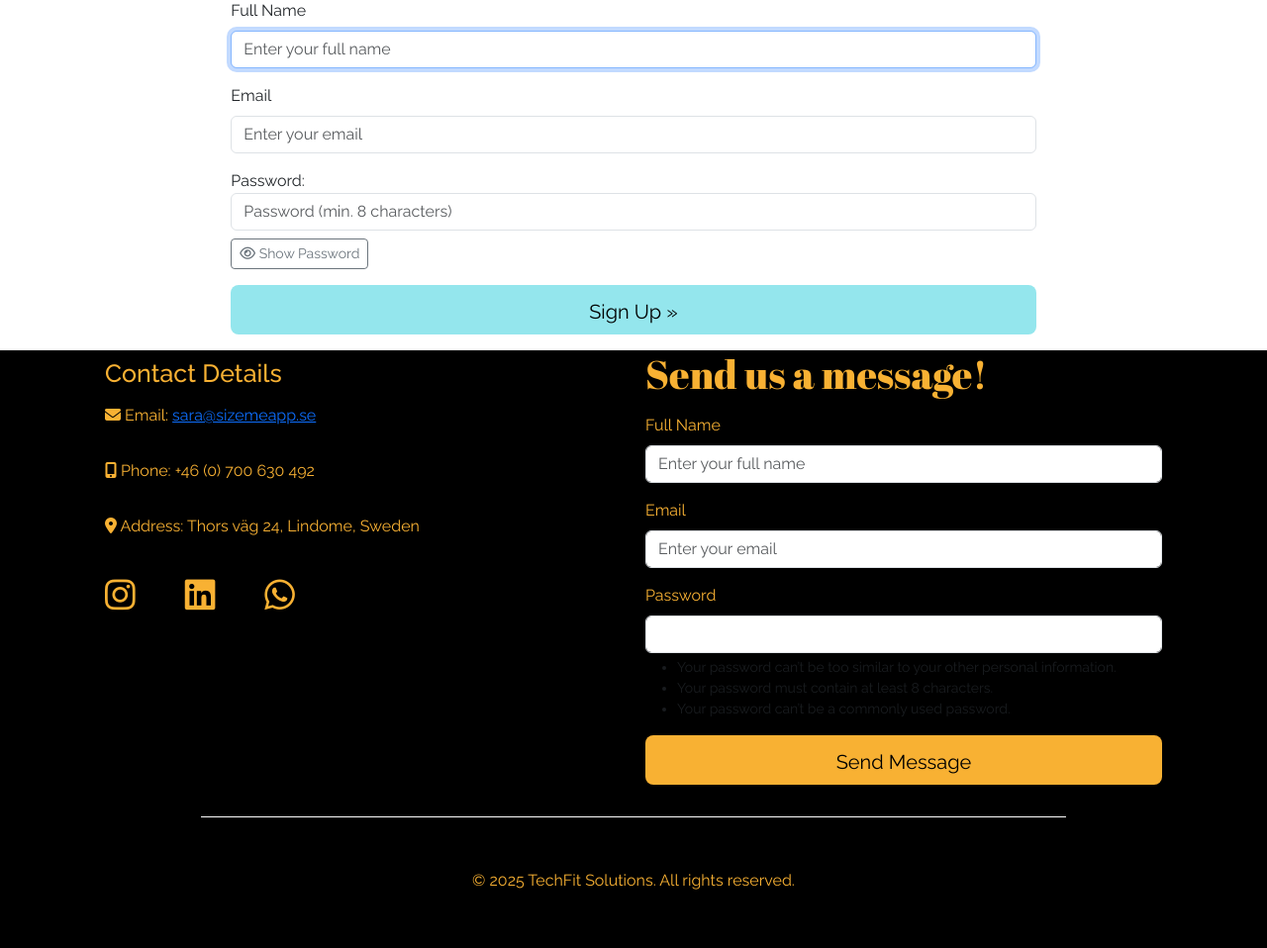
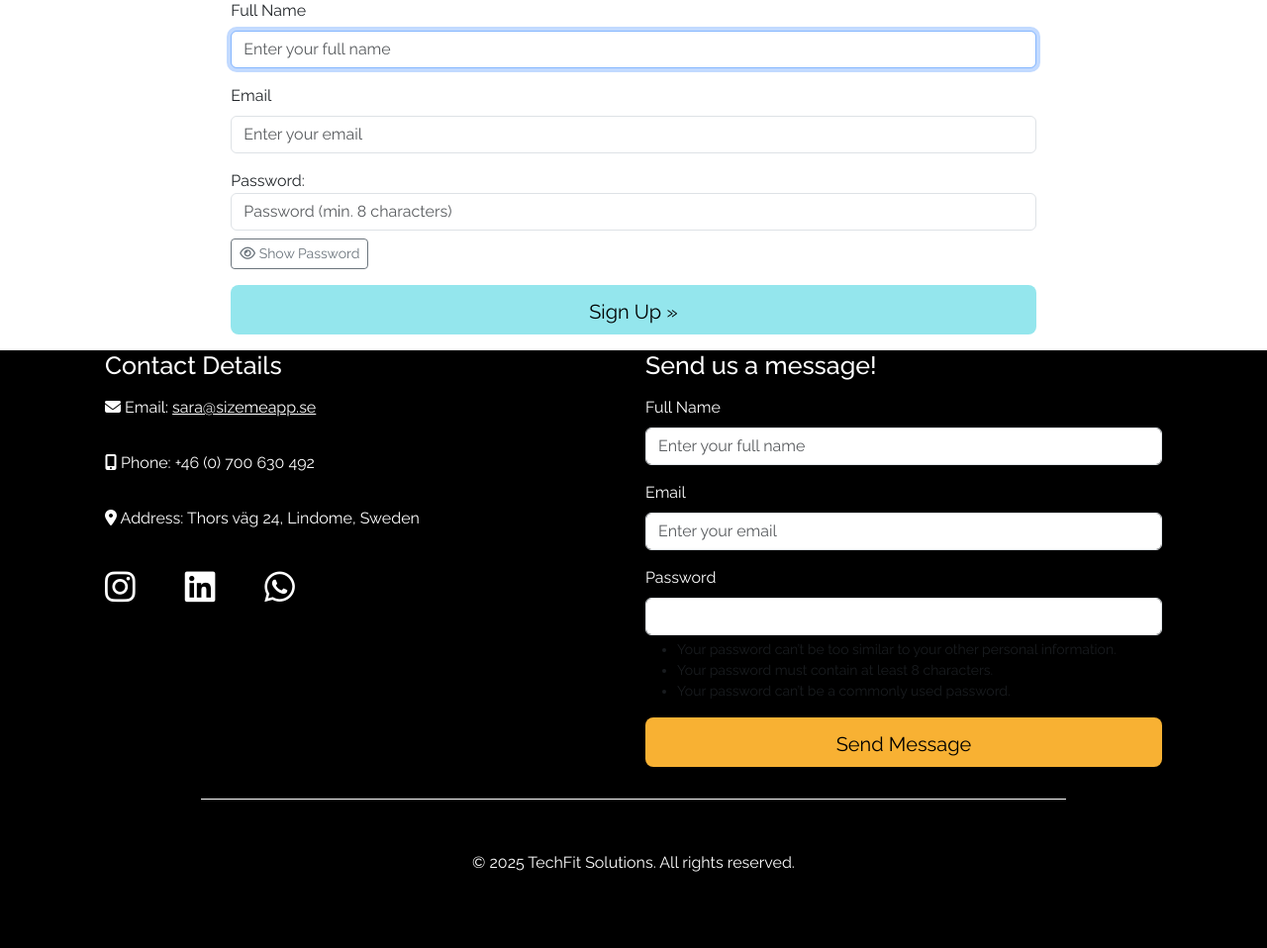
Before and after one commit to Sara-Sundin/SizeMeApp_MVP, a Django app: page /accounts/signup/ in a window 1280 px wide. Shown: the part 232-1190 px from the top of the page at 99% size. After the commit the page ends 1113 px from the top, so only its background shows below. Run offline with Django 5.2, Linux system fonts and the light colour scheme; some libraries are stand-ins or nearby versions.

Commit message:
style footer with white text

```diff
--- a/static/css/style.css
+++ b/static/css/style.css
@@ -279,7 +279,7 @@ h4 {
 
 footer {
     background-color: black;
-    color: var(--secondary-color);
+    color: white;
     display: flex;
     flex-direction: column;
     gap: 20px;
@@ -317,7 +317,7 @@ footer p {
 
 .social-icons a {
     font-size: 35px; /* Adjust icon size */
-    color: var(--secondary-color);
+    color: white;
     transition: color 0.3s ease-in-out, transform 0.2s ease-in-out;
 }
 
@@ -333,7 +333,8 @@ footer p {
 }
 
 .contact-form-container h2 {
-    font-size: 40px;
+    font-size: 25px;
+    font-family: var(--secondary-font);
 }
 
 .contact-form .form-group label {
--- a/templates/base.html
+++ b/templates/base.html
@@ -36,10 +36,10 @@
     <section class="contact-wrapper container px-4">
         <div class="row">
             <!-- Contact Info -->
-            <div class="contact-details col-12 col-md-6 py-2 mb-md-0">
+            <div class="contact-details col-12 col-md-6 pb-5 mb-md-0">
                 <h2 class="contact-sub-heading pb-2">Contact Details</h2>
                 <div class="details">
-                    <p><i class="fa-solid fa-envelope"></i> Email: <a href="mailto:sara@sizemeapp.se">sara@sizemeapp.se</a></p>
+                    <p><i class="fa-solid fa-envelope"></i> Email: <a class="text-white" href="mailto:sara@sizemeapp.se">sara@sizemeapp.se</a></p>
                     <p><i class="fa-solid fa-mobile-screen-button"></i> Phone: +46 (0) 700 630 492</p>
                     <p><i class="fa-solid fa-location-dot"></i> Address: Thors väg 24, Lindome, Sweden</p>
                 </div>
```
